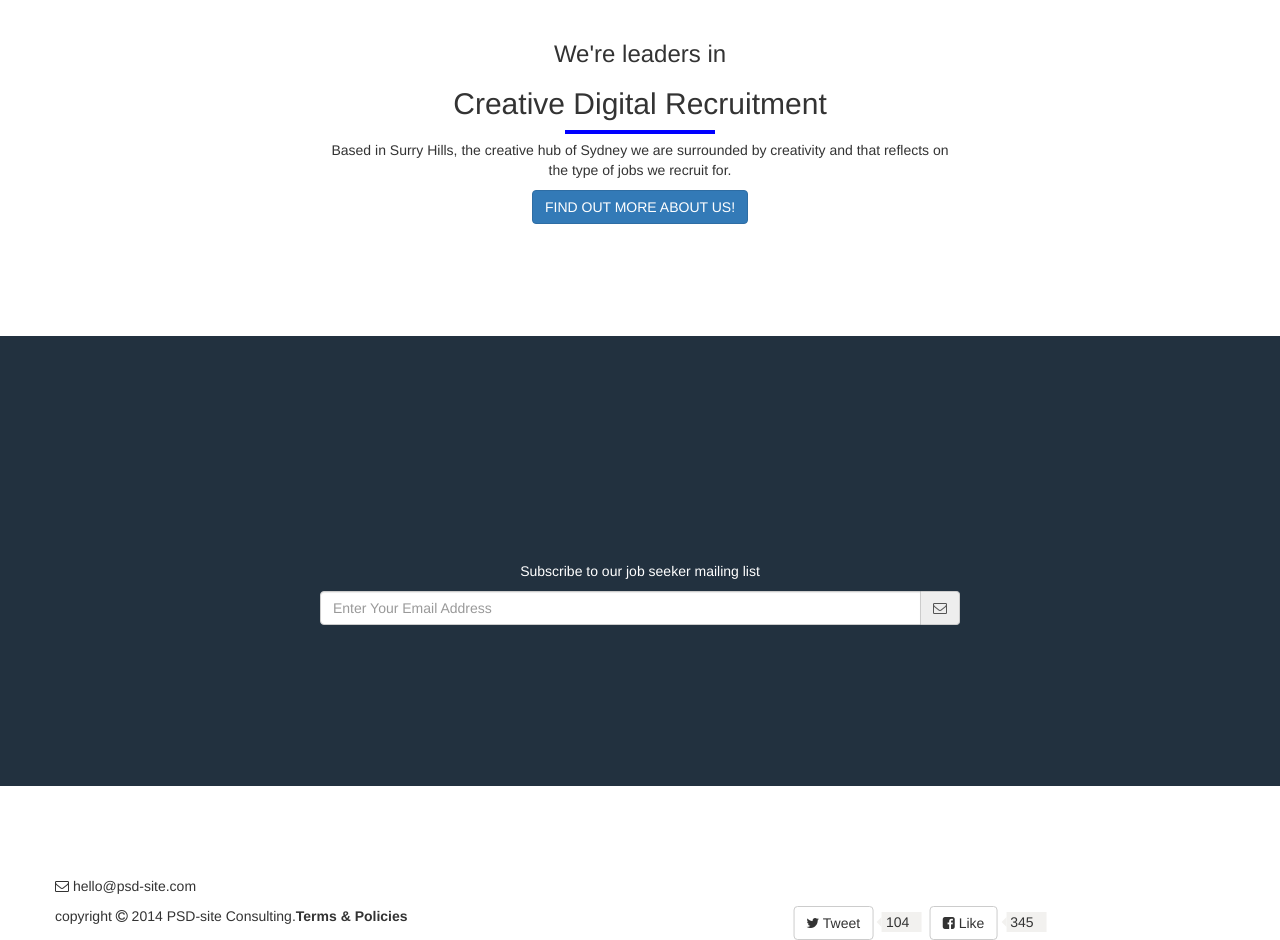
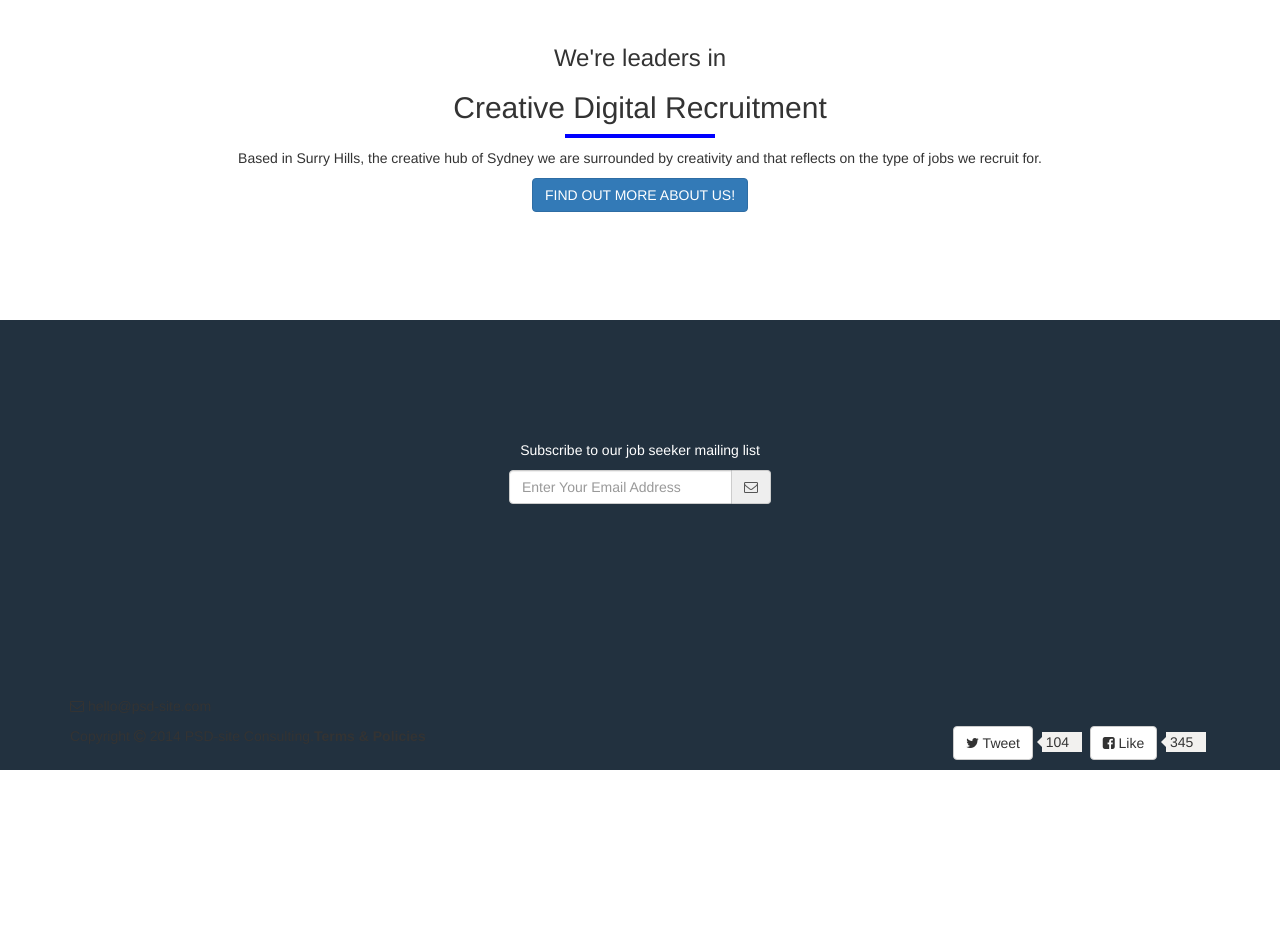
Before and after one commit to ranganathk/psd-site, a Jekyll site: the page built from index.html, in a window 1280 px wide, cut to the strip 744-1684 px from the top of the page. Built offline with Jekyll 4.4.1, drawn with Linux system fonts in a browser that asks for light colours; nearby versions of some CDN libraries; some web fonts are replaced; after the commit the page ends 1520 px from its top, so only the background shows below that.

Commit message:
changes element positions to relative and adds a blue border-top over the links on hover

```diff
--- a/_includes/footer.html
+++ b/_includes/footer.html
@@ -1,9 +1,8 @@
 <div class="container">
-  <div class="row">
   <div id="footer">
 
     <p><i class="fa fa-envelope-o"></i> hello@psd-site.com</p>
-      <p class="para-two">copyright <i class="fa fa-copyright"></i> 2014 PSD-site Consulting.<b>Terms & Policies</b></p>
+    <p class="para-two">Copyright <i class="fa fa-copyright"></i> 2014 PSD-site Consulting.<b>Terms &amp; Policies</b></p>
     <div class="float-right">
       <button class="btn btn-default" type="submit"><i class="fa fa-twitter"></i> Tweet</button>
       <div class="arrow-left"></div>
@@ -14,5 +13,5 @@
     </div>
 
   </div>
+
 </div>
-</div>
--- a/_sass/_home.scss
+++ b/_sass/_home.scss
@@ -8,11 +8,10 @@
   width: 100vw;
 
   .v-center {
-    position: absolute;
-    top: 40%;
+    position: relative;
+    top: 50%;
     transform: translateY(-50%);
-    left: 50%;
-    transform: translateX(-50%);
+    text-align: center;
   }
   form p {
     font-size: 24px;
@@ -23,32 +22,32 @@
   }
 
   .info {
-    position: absolute;
-    top: 85%;
-    left: 50%;
-    transform: translateX(-50%);
+    position: relative;
+    top: 80%;
     text-align: center;
 
     .dividor {
       background-color: blue;
       width: 150px;
       height: 4px;
-      position: absolute;
-      left: 50%;
-      transform: translateX(-50%);
+      position: relative;
+      margin: 0 auto;
     }
 
     p {
       display: inline-block;
       margin-top: 10px;
     }
+    button {
+      display: block;
+      margin: 0 auto;
+    }
   }
 
   .subscribe {
-    position: absolute;
-    top: 120%;
-    left: 0;
-    right: 0;
+    position: relative;
+    top: 95%;
+    text-align: center;
     background-color: #22313F;
     width: 100vw;
     height: 50vh;
@@ -58,11 +57,10 @@
     }
     .center-box {
       text-align: center;
-      position: absolute;
-      top: 50%;
-      transform: translateY(-50%);
-      left: 50%;
-      transform: translateX(-50%);
+      position: relative;
+      width: 20%;
+      margin: auto;
+      top: 120px;
     }
   }
 }
@@ -93,15 +91,20 @@
 
       li {
         display: inline;
+
         a {
           padding-left: 5px;
           padding-right: 5px;
           color: #ecf0f1;
+          border-top: 3px solid transparent;
+          padding-top: 5px;
+
+          &:hover {
+            text-decoration: none;
+            border-top: 3px solid blue;
+          }
         }
 
-        &:hover {
-          text-decoration: overline;
-        }
       }
     }
   }
@@ -111,9 +114,9 @@
 /*Footer*/
 
 #footer {
-  position: absolute;
-  top: 180%;
-
+  position: relative;
+  top: 700px;
+  padding-bottom: 20px;
   .para-two {
     display: inline-block;
   }
@@ -122,7 +125,7 @@
   .float-right {
 
     float: right;
-    transform: translateX(150%);
+
 
     .arrow-left {
       display: inline-block;
--- a/index.html
+++ b/index.html
@@ -3,8 +3,6 @@
 ---
 
 <div id="home">
-  <div class="container">
-
 
   <div class="v-center">
     <form>
@@ -72,5 +70,5 @@
     </div>
   </div>
 
+
 </div>
-</div>
```
Lines whose indentation alone changed are shown as unchanged.
